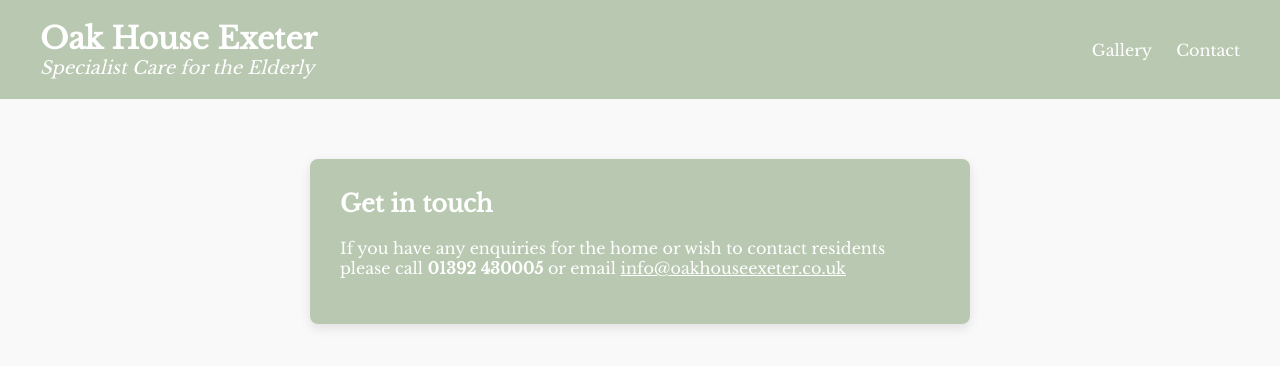
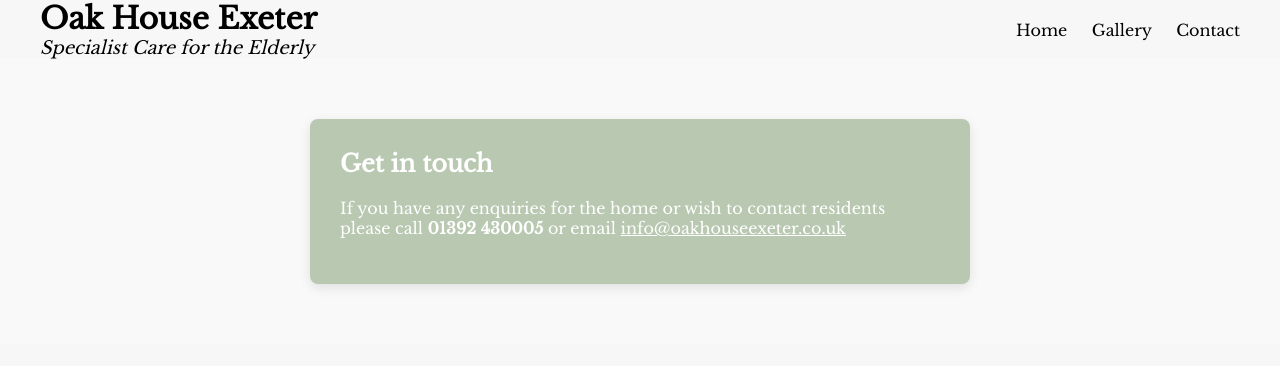
Before and after one commit to OakHouse123/oakhouse123.github.io, a plain HTML site: page contact.html in a window 1280 px wide. Drawn offline with nearby package versions, Linux system fonts and the light colour scheme.

Commit message:
Update contact.html

```diff
--- a/contact.html
+++ b/contact.html
@@ -23,17 +23,16 @@
 <body>
 
   <!-- Header -->
-  <header style="background-color: #B9C8B1; color: white; padding: 20px">
+<header>
   <div style="max-width: 1200px; margin: auto; display: flex; justify-content: space-between; align-items: center; flex-wrap: wrap">
     <div style="flex: 1 1 300px; min-width: 200px">
-        <a href="https://oakhouse123.github.io/oakhouse.github.io">
       <h1 style="margin: 0; font-size: 30px">Oak House Exeter</h1>
       <p style="margin: 0px 0 0; font-size: 18px; font-style: italic">Specialist Care for the Elderly</p>
-        </a>
     </div>
     <div>
-        <a href="https://oakhouse123.github.io/oakhouse.github.io/gallery" style="margin-left: 20px">Gallery</a>
-        <a href="https://oakhouse123.github.io/oakhouse.github.io/contact" style="margin-left: 20px">Contact</a>
+      <a href="index.html" style="margin-left: 20px">Home</a>
+      <a href="gallery.html" style="margin-left: 20px">Gallery</a>
+      <a href="contact.html" style="margin-left: 20px">Contact</a>
     </div>
   </div>
 </header>
```
Lines whose indentation alone changed are shown as unchanged.
